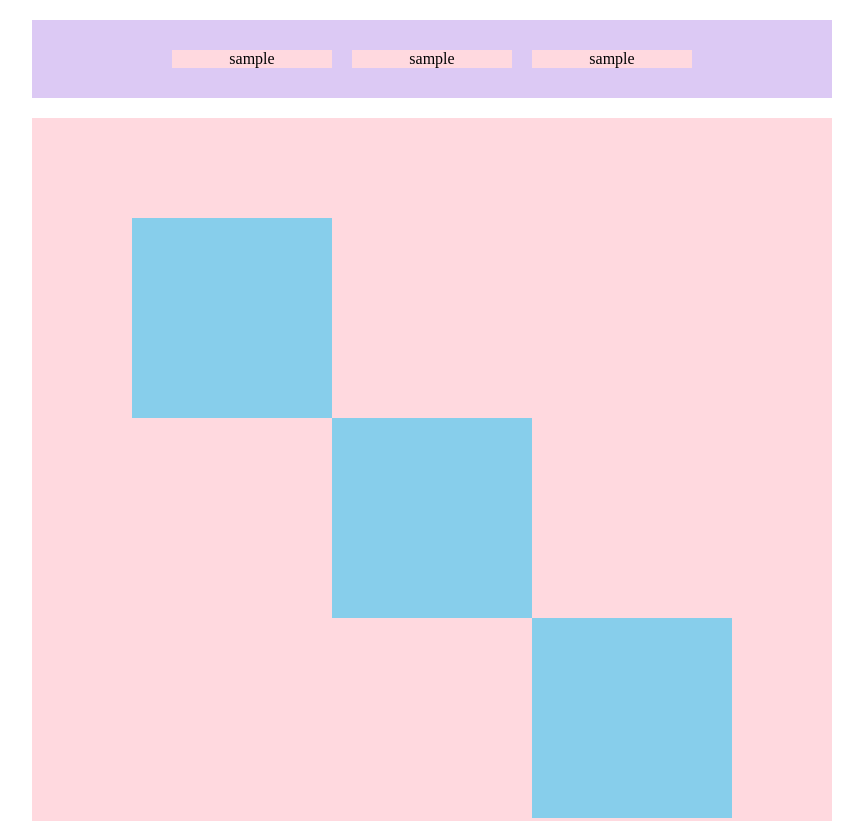
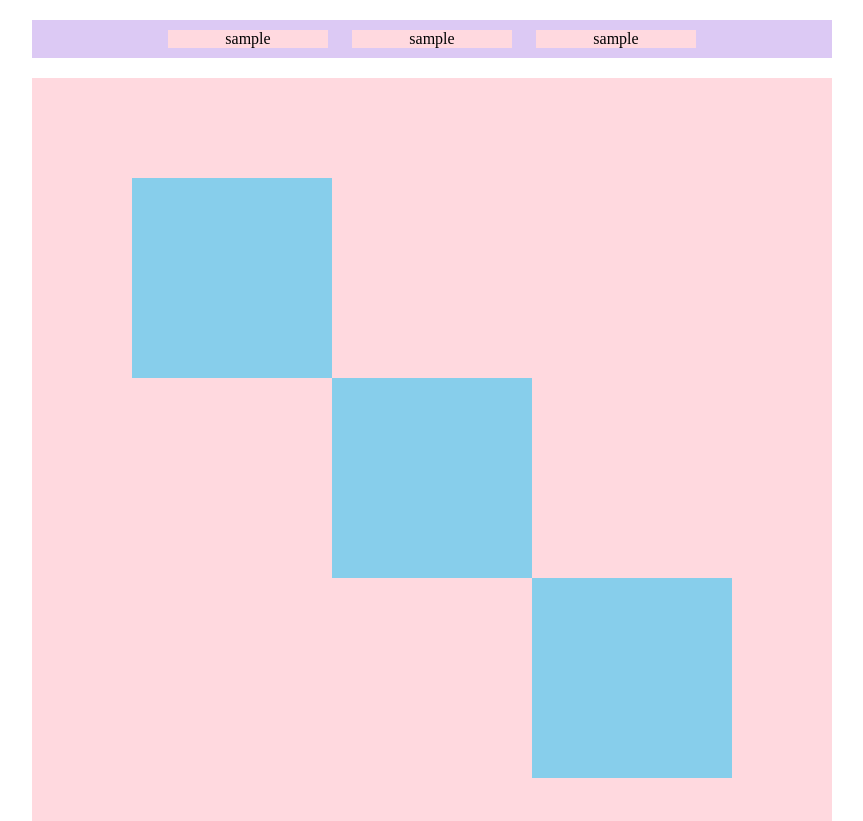
Before and after one commit to knm-0125/html-css-basic-kadai, a plain HTML site: page kadai_018/kadai_018.html in a window 1280 px wide. Shown: the top 821 px of the page, without its empty margins (208-1071 px from the left). Drawn offline with Linux system fonts and the light colour scheme.

Commit message:
Add files via upload

```diff
--- a/kadai_018/style.css
+++ b/kadai_018/style.css
@@ -1,17 +1,15 @@
 #top{
     width: 800px;
     background-color: #dcc9f4;
-    padding: 20px 0;
     margin: 20px auto; /* 中央に配置　*/
-    display: flex;
-    justify-content: center;
+    text-align: center;
 }
 
 .top-child {
-width: 20%;
-background-color: #ffd9df;
-margin: 10px;
-text-align: center;
+    width: 20%;
+    background-color: #ffd9df;
+    margin: 10px;
+    display: inline-block;
 }
 
 #middle {
```
